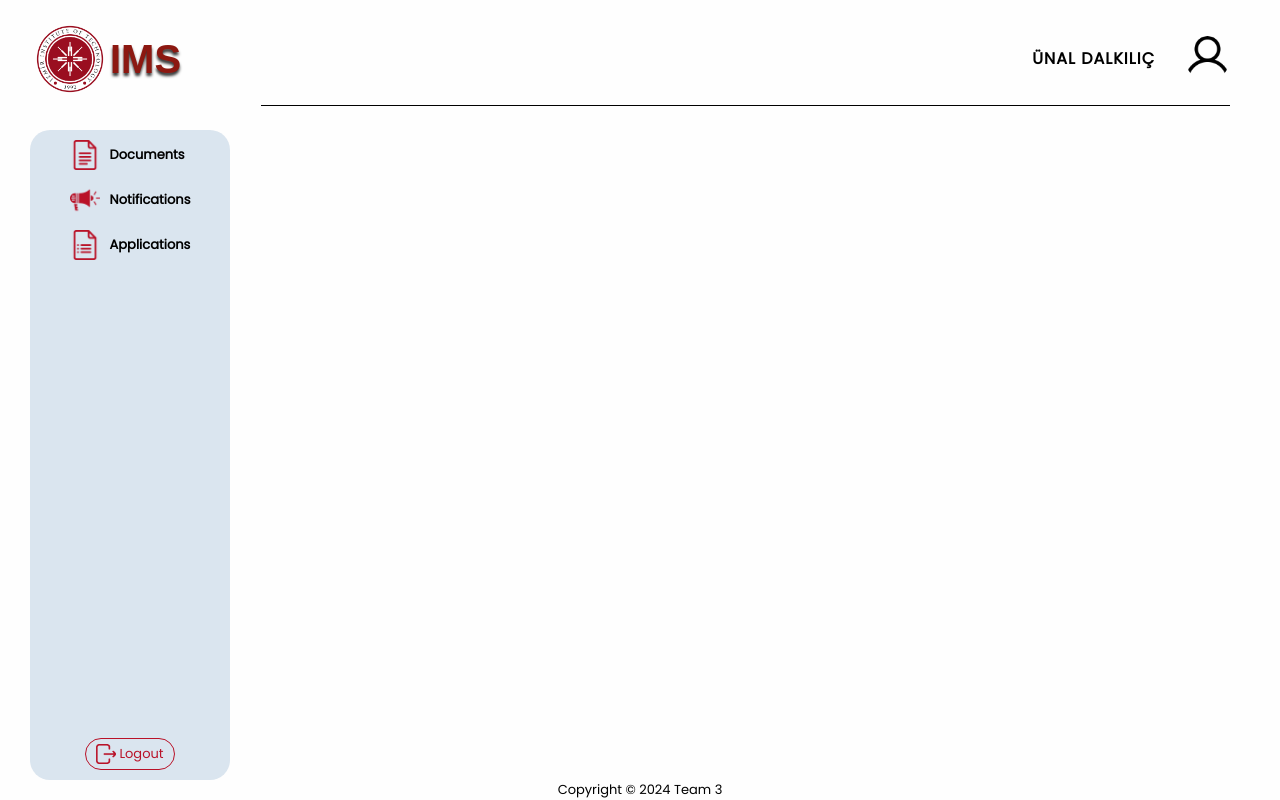
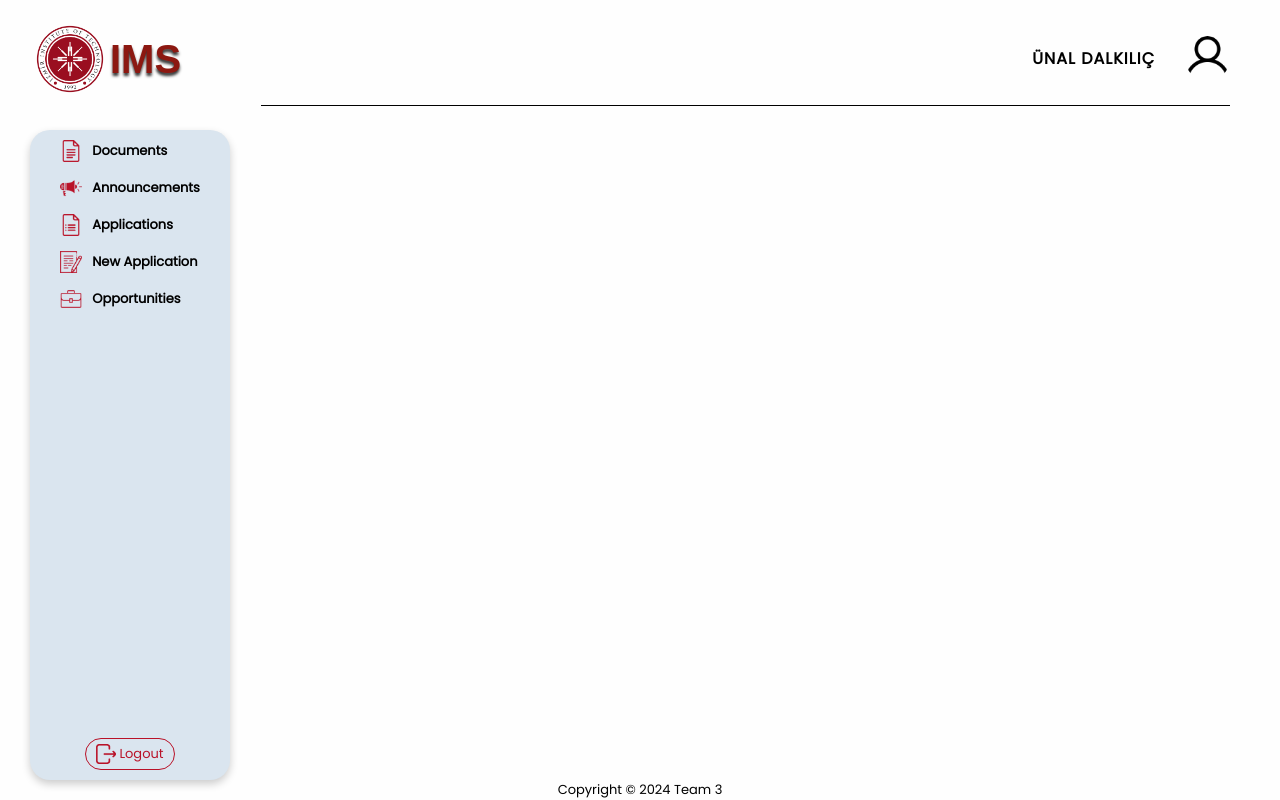
Before and after one commit to CENG-316-Group-3/IMS, a React (Vite) app in the folder Client/: page /main in a window 1280 px wide. Built offline with nearby package versions, Linux system fonts and the light colour scheme; a web font is replaced by a local one.

Commit message:
feat(*): css files edited

```diff
--- a/Client/src/components/Header.jsx
+++ b/Client/src/components/Header.jsx
@@ -1,7 +1,8 @@
 import { Link } from "react-router-dom";
 import "../styles/Header.css";
 
-function Header( {username, profile_icon, profile_link} ) {
+function Header({ username, profile_icon, profile_link }) {
+
     return (
         <div className="header">
             <div className="header_left_part">
@@ -11,7 +12,7 @@ function Header( {username, profile_icon, profile_link} ) {
             <div className="header_right_part">
                 <div className="header_account_box">
                     <h2>{username.toUpperCase()}</h2>
-                    <Link to={profile_link}><div className="header_user_icon background_contain" style={{backgroundImage:`url(${profile_icon})`}}></div></Link>
+                    <Link to={profile_link}><div className="header_user_icon background_contain" style={{ backgroundImage: `url(${profile_icon})` }}></div></Link>
                 </div>
             </div>
         </div>
--- a/Client/src/pages/MainPage.jsx
+++ b/Client/src/pages/MainPage.jsx
@@ -10,6 +10,10 @@ import megaphone_red from "../assets/megaphone_red.png";
 import megaphone_white from "../assets/megaphone_white.png";
 import app_form_red from "../assets/app_form_red.png";
 import app_form_white from "../assets/app_form_white.png";
+import new_app_form_white from "../assets/new_app_form_white.png";
+import new_app_form_red from "../assets/new_app_form_red.png";
+import briefcase_red from "../assets/briefcase_red.png";
+import briefcase_white from "../assets/briefcase_white.png";
 
 /* TEMP PART */
 import user_icon from "../assets/user.png";
@@ -17,13 +21,15 @@ import user_icon from "../assets/user.png";
 function MainPage() {
     return (
         <div className="main_page_div">
-            <Header username="ünal dalkılıç" profile_icon={user_icon} profile_link=""/>
+            <Header username="ünal dalkılıç" profile_icon={user_icon} profile_link="" />
             <Navbar navbar_items={[
-                {icon: document_red, hover_icon: document_white, text: "Documents"},
-                {icon: megaphone_red, hover_icon: megaphone_white, text: "Notifications"},
-                {icon: app_form_red, hover_icon: app_form_white, text: "Applications"},
+                { icon: document_red, hover_icon: document_white, text: "Documents" },
+                { icon: megaphone_red, hover_icon: megaphone_white, text: "Announcements" },
+                { icon: app_form_red, hover_icon: app_form_white, text: "Applications" },
+                { icon: new_app_form_red, hover_icon: new_app_form_white, text: "New Application" },
+                { icon: briefcase_red, hover_icon: briefcase_white, text: "Opportunities" },
                 // Add others
-            ]}/>
+            ]} />
             <Footer />
         </div>
     )
--- a/Client/src/styles/Navbar.css
+++ b/Client/src/styles/Navbar.css
@@ -1,4 +1,4 @@
-.navbar{
+.navbar {
     min-width: 200px;
     margin: 0 30px;
     background-color: var(--light_blue);
@@ -7,6 +7,7 @@
     justify-content: space-between;
     flex-direction: column;
     align-items: center;
+    box-shadow: 0px 4px 8px 0px rgba(0, 0, 0, 0.2);
 }
 
 .navbar_logout_button {
@@ -21,14 +22,14 @@
     transition: background-color 0.3s ease;
 }
 
-.navbar_logout_button_icon{
+.navbar_logout_button_icon {
     width: 20px;
     height: 20px;
     margin-right: 3px;
     background-image: url(../assets/logout_red.png);
 }
 
-.navbar_logout_button_text{
+.navbar_logout_button_text {
     font-size: 13px;
     font-weight: lighter;
     color: var(--light_red);
@@ -37,17 +38,18 @@
 .navbar_logout_button:hover {
     background-color: var(--light_red);
     cursor: pointer;
+    box-shadow: 0px 4px 8px 0px rgba(0, 0, 0, 0.2);
 }
 
-.navbar_logout_button:hover > .navbar_logout_button_text{
+.navbar_logout_button:hover>.navbar_logout_button_text {
     color: white;
 }
 
-.navbar_logout_button:hover > .navbar_logout_button_icon{
+.navbar_logout_button:hover>.navbar_logout_button_icon {
     background-image: url(../assets/logout_white.png);
 }
 
-.navbar_element{
+.navbar_element {
     margin: 5px 0;
     display: flex;
     justify-content: flex-start;
@@ -57,22 +59,23 @@
     transition: background-color 0.3s ease;
 }
 
-.navbar_element_icon{
-    width: 30px;
-    height: 30px;
+.navbar_element_icon {
+    width: 22px;
+    height: 22px;
     margin-right: 10px;
 }
 
-.navbar_element:hover{
+.navbar_element:hover {
     cursor: pointer;
     background-color: var(--light_red);
+    box-shadow: 0px 4px 8px 0px rgba(0, 0, 0, 0.2);
 }
 
-.navbar_element:hover > .navbar_element_text{
+.navbar_element:hover>.navbar_element_text {
     color: white;
 }
 
-.navbar_element_text{
+.navbar_element_text {
     font-size: 13px;
     font-weight: bold;
 }
```
Also changed, not shown: Client/src/styles/Header.css (+6 -5 lines).
